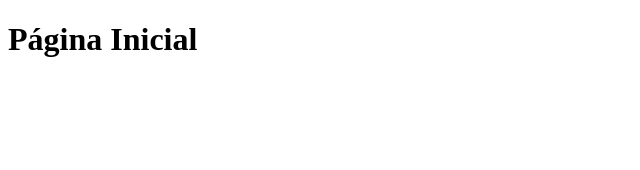
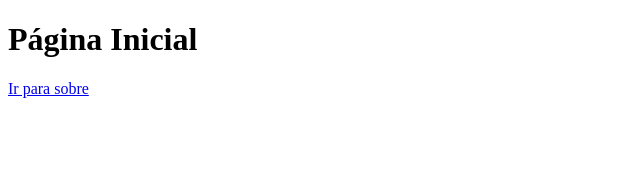
Before and after one commit to LilianePaixao/cicd, a Next.js app: page / in a window 1280 px wide. Shown: the top 170 px of the page, without its empty margins (0-640 px from the left). Built offline with nearby package versions, Linux system fonts and the light colour scheme.

Commit message:
link na págian inisial para sobre.

```diff
--- a/pages/index.js
+++ b/pages/index.js
@@ -1,7 +1,12 @@
+import NextLink from 'next/link';
+
 export default function HomeScreen() {
   return (
     <div>
       <h1>Página Inicial</h1>
+      <NextLink href="/sobre">
+      <a>Ir para sobre</a>
+      </NextLink>
     </div>
   );
 }
```
